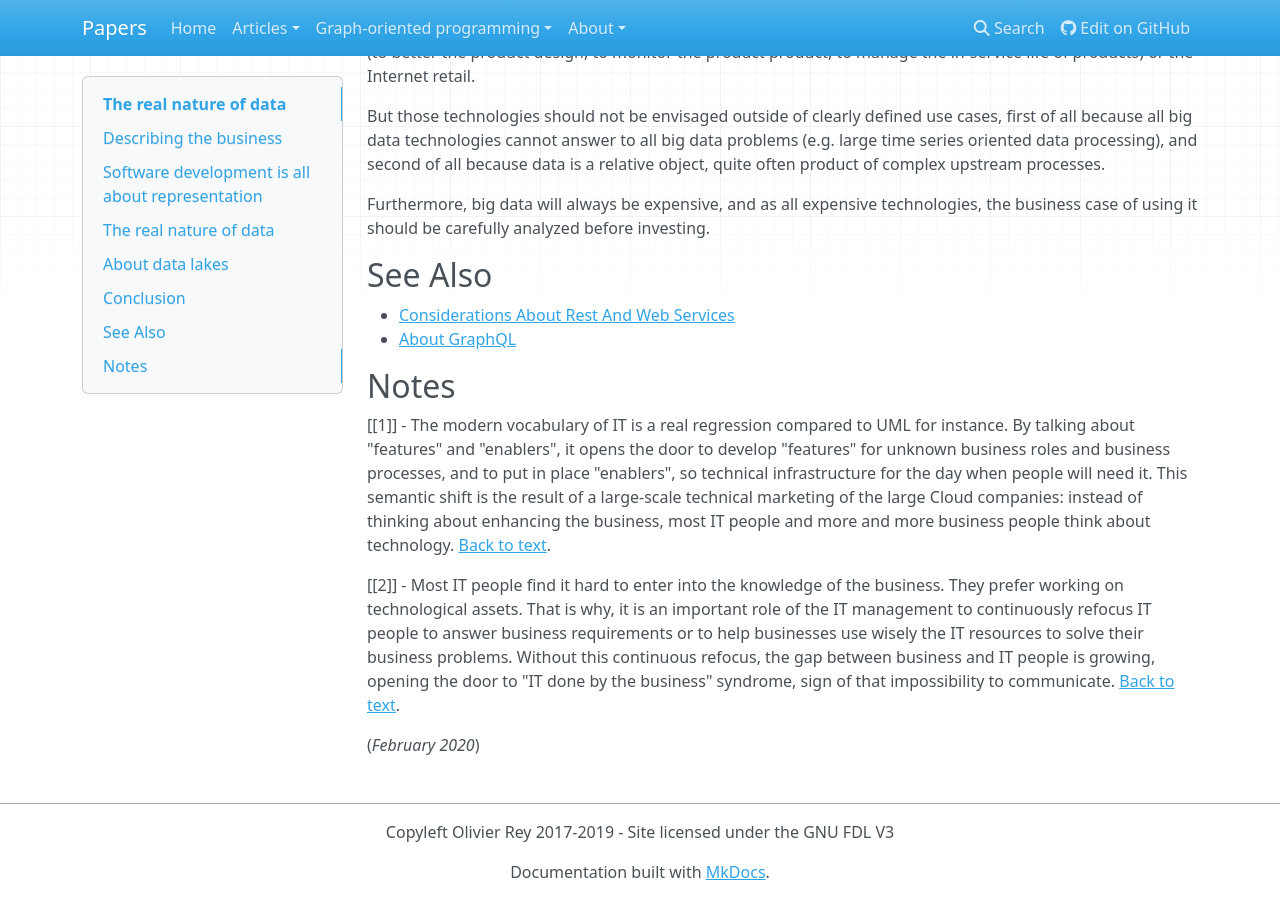
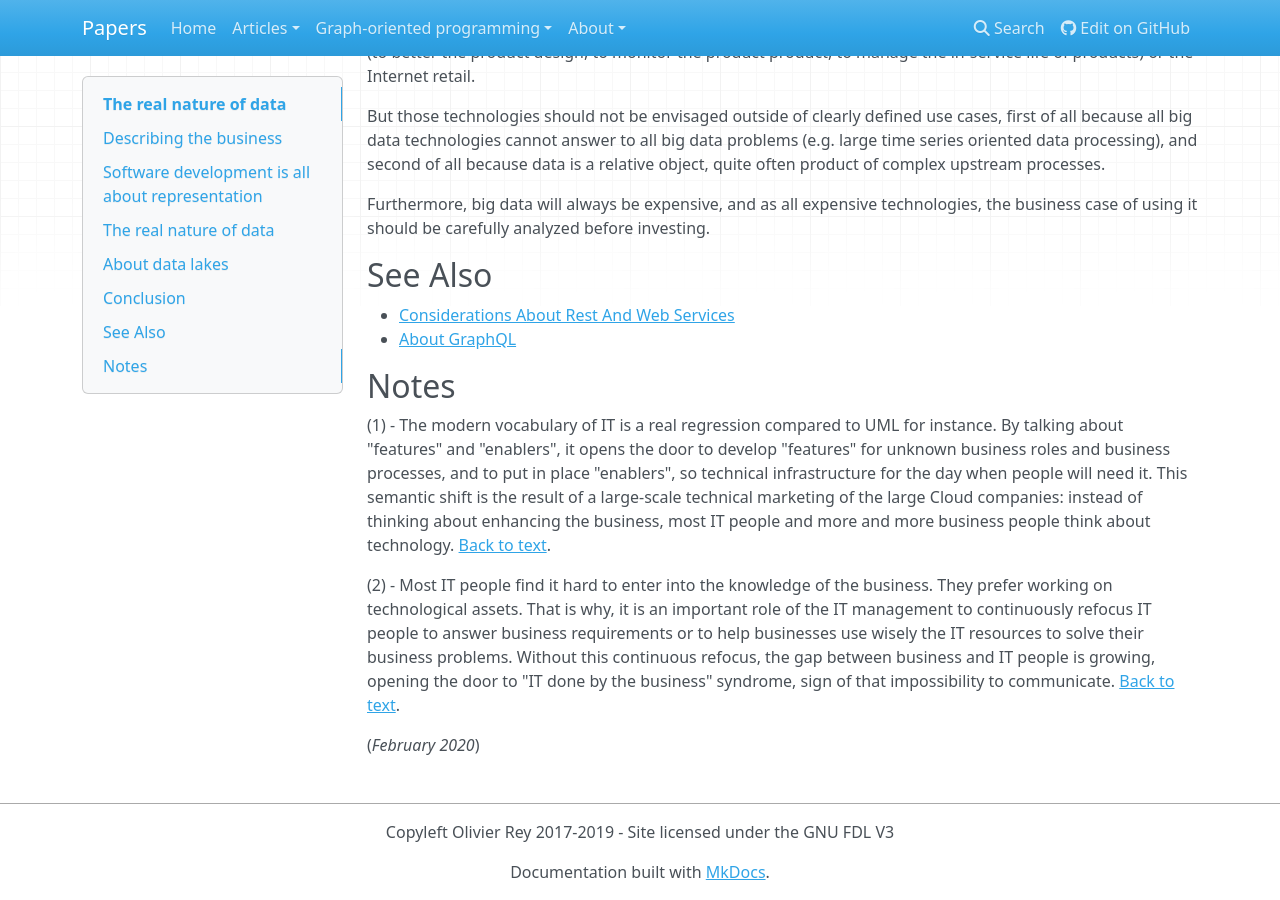
Before and after one commit to orey/papers, an MkDocs documentation site: the page built from docs/articles/data-interop.md, in a window 1280 px wide and 900 px high, scrolled down 11225 px. Built offline with MkDocs 1.6.1, drawn with Linux system fonts in a browser that asks for light colours; nearby versions of some CDN libraries; old or Windows-style settings are respelled for this version of MkDocs.

Commit message:
alpha version

```diff
--- a/docs/articles/data-interop.md
+++ b/docs/articles/data-interop.md
@@ -203,13 +203,13 @@
 
 ### The data lake for no use cases
 
-<a name="link-note1"></a>The fact is most data lakes projects are not focusing on real use cases: they do the reverse. They are infrastructure projects to *enable future use cases*. They are called *enablers* which is a nice word to say: "let's do a technical project and we'll see afterwards if it can be used on real use cases" [[1]](#note1).
+<a name="link-note1"></a>The fact is most data lakes projects are not focusing on real use cases: they do the reverse. They are infrastructure projects to *enable future use cases*. They are called *enablers* which is a nice word to say: "let's do a technical project and we'll see afterwards if it can be used on real use cases" [(1)](#note1).
 
 Big data vendors are so powerful (as datawarehouse vendors decades ago) and so trendy, that they convince enterprises to put in place big data infrastructure *prior* to having real use cases.
 
 The speech is seductive: In order to realize whatever use case you will want to implement in the future, your company needs to put all company data in a data lake; This will enable you to correlate all data you want and  find value in your sleeping data.
 
-<a name="link-note2"></a>This speech has the advantage of seducing end users that understand the concept, and IT people that are thrilled by the introduction of new technology [[2]](#note2).
+<a name="link-note2"></a>This speech has the advantage of seducing end users that understand the concept, and IT people that are thrilled by the introduction of new technology [(2)](#note2).
 
 For sure, the fact that data lakes with real use cases work are confusing the situation.
 
@@ -251,8 +251,8 @@
 
 ## Notes
 
-<a name="note1"></a>[[1]] - The modern vocabulary of IT is a real regression compared to UML for instance. By talking about "features" and "enablers", it opens the door to develop "features" for unknown business roles and business processes, and to put in place "enablers", so technical infrastructure for the day when people will need it. This semantic shift is the result of a large-scale technical marketing of the large Cloud companies: instead of thinking about enhancing the business, most IT people and more and more business people think about technology. [Back to text](#link-note1).
+<a name="note1"></a>(1) - The modern vocabulary of IT is a real regression compared to UML for instance. By talking about "features" and "enablers", it opens the door to develop "features" for unknown business roles and business processes, and to put in place "enablers", so technical infrastructure for the day when people will need it. This semantic shift is the result of a large-scale technical marketing of the large Cloud companies: instead of thinking about enhancing the business, most IT people and more and more business people think about technology. [Back to text](#link-note1).
 
-<a name="note1"></a>[[2]] - Most IT people find it hard to enter into the knowledge of the business. They prefer working on technological assets. That is why, it is an important role of the IT management to continuously refocus IT people to answer business requirements or to help businesses use wisely the IT resources to solve their business problems. Without this continuous refocus, the gap between business and IT people is growing, opening the door to "IT done by the business" syndrome, sign of that impossibility to communicate. [Back to text](#link-note2).
+<a name="note2"></a>(2) - Most IT people find it hard to enter into the knowledge of the business. They prefer working on technological assets. That is why, it is an important role of the IT management to continuously refocus IT people to answer business requirements or to help businesses use wisely the IT resources to solve their business problems. Without this continuous refocus, the gap between business and IT people is growing, opening the door to "IT done by the business" syndrome, sign of that impossibility to communicate. [Back to text](#link-note2).
 
 (*February 2020*)
```
